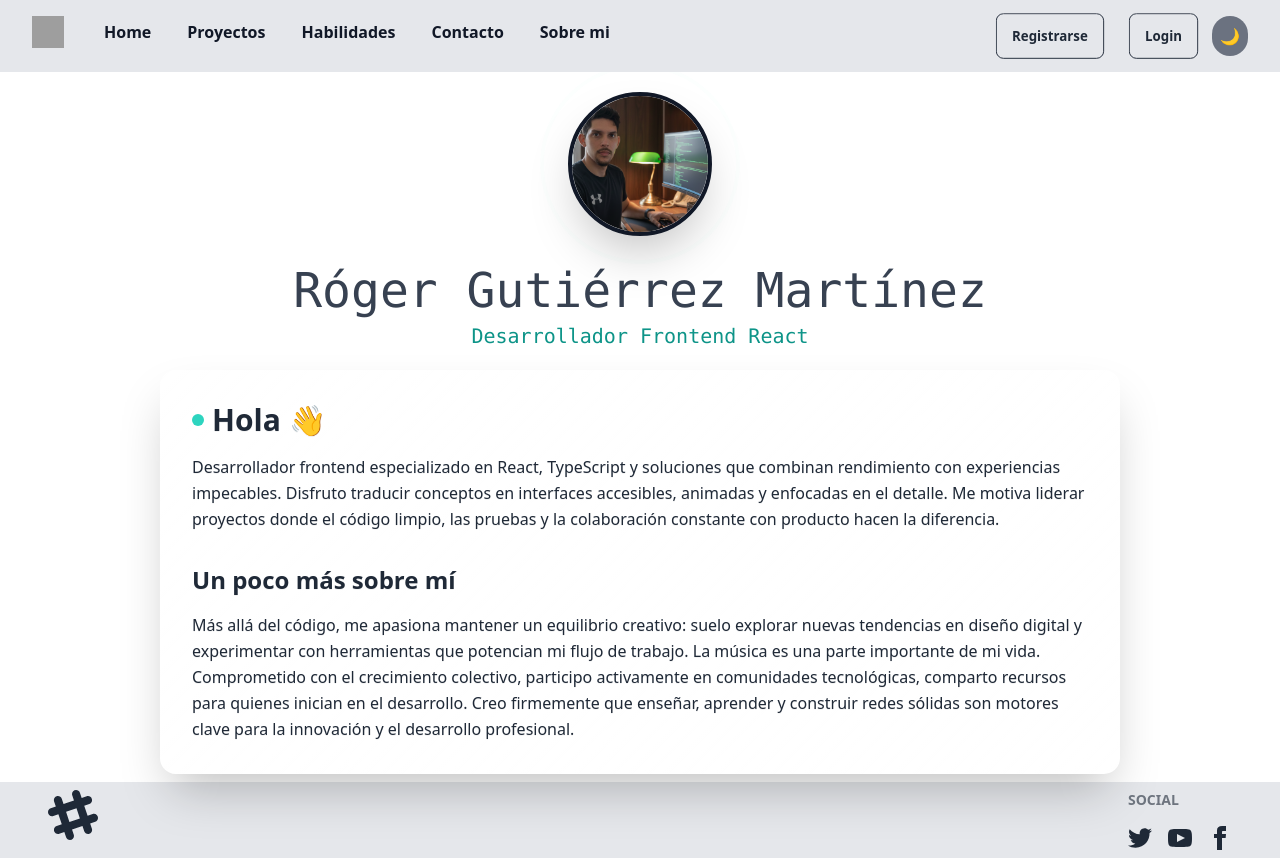
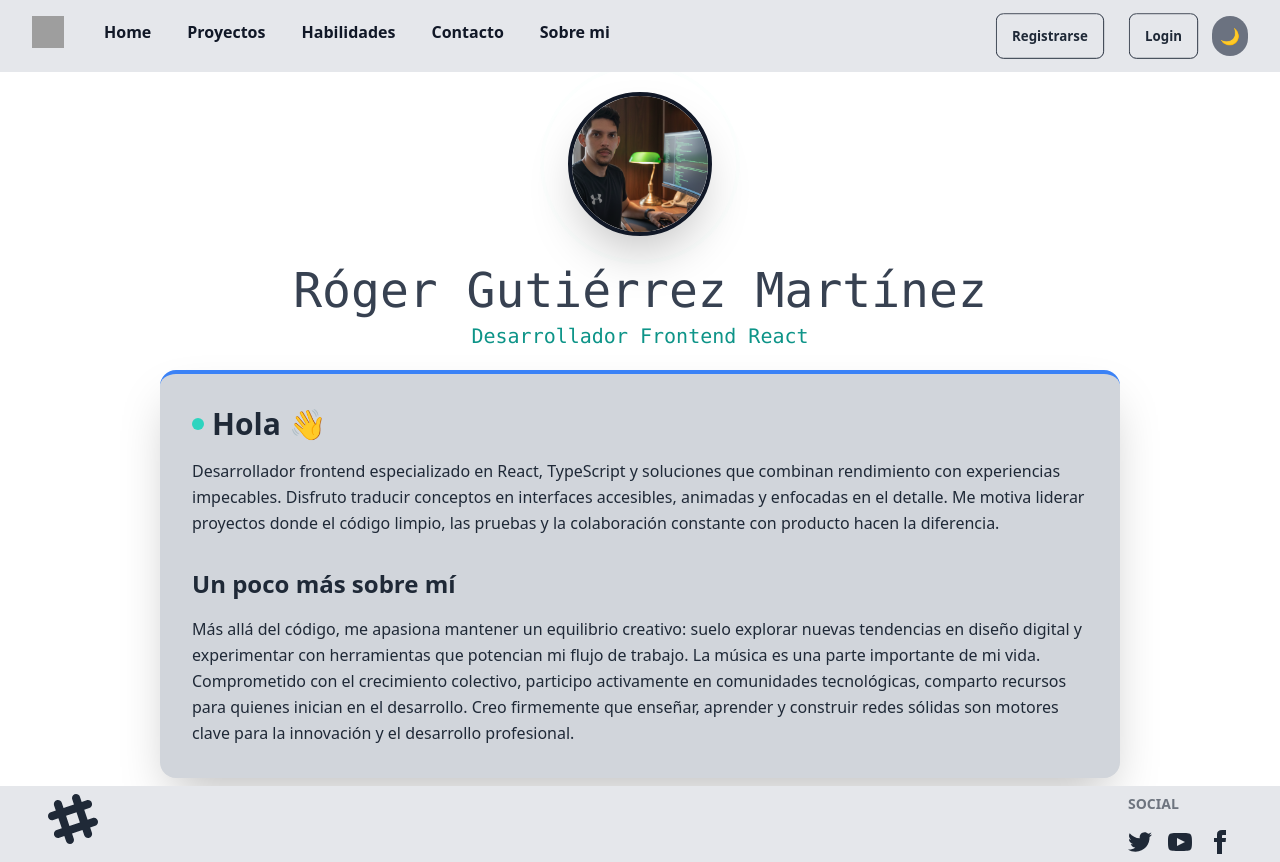
Before and after one commit to Roger2999/Portfolio-2, a React (Vite) app: page /about in a window 1280 px wide. Built offline with nearby package versions, Linux system fonts and the light colour scheme; grey boxes are pictures that could not be loaded.

Commit message:
Actualizar BioSection.tsx
se cambia el bg de la card de page about

```diff
--- a/src/components/BioSection/BioSection.tsx
+++ b/src/components/BioSection/BioSection.tsx
@@ -4,8 +4,8 @@ export const BioSection = () => {
   const theme = ThemeStore((state) => state.theme);
   return (
     <div
-      className={`rounded-2xl shadow-2xl p-8 border-t-4 md:mb-2 mb-10 border-blue-500 w-[60rem] max-w-[80%] glass ${
-        theme == "dark" && "text-gray-50"
+      className={`rounded-2xl shadow-2xl p-8 border-t-4 md:mb-2 mb-10 border-blue-500 w-[60rem] max-w-[80%] ${
+        theme == "dark" ? "bg-gray-800 text-gray-50":"bg-gray-300"
       }`}
     >
       <div className="mb-8">
```
